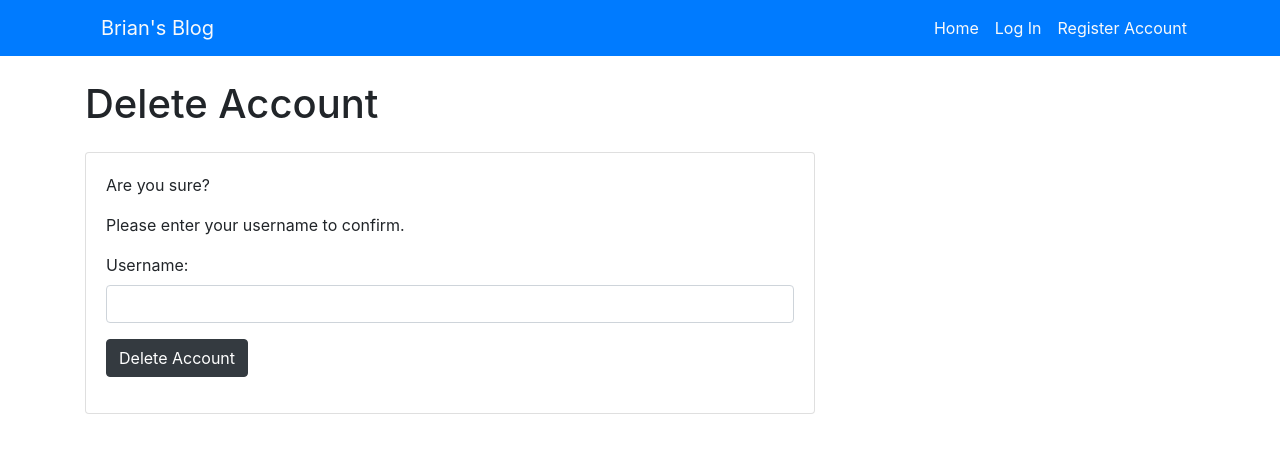
After one commit to brijathom/blog, a Django app: page /users/delete_account/ in a window 1280 px wide. The commit adds this page. Shown: the top 453 px of the page. Run offline with Django 3.2, Linux system fonts and the light colour scheme; some libraries are stand-ins or nearby versions.

Commit message:
Fix some bugs

```diff
--- a/blog/settings.py
+++ b/blog/settings.py
@@ -24,8 +24,9 @@ BASE_DIR = Path(__file__).resolve(strict=True).parent.parent
 # SECURITY WARNING: keep the secret key used in production secret!
 SECRET_KEY = os.environ.get('BLOG_KEY')
 
+
 # SECURITY WARNING: don't run with debug turned on in production!
-DEBUG = False
+DEBUG = True
 
 # The allowed hosts are set.
 ALLOWED_HOSTS = ['localhost', '127.0.0.1', 'blog-app-bt.herokuapp.com']
--- a/entries/templates/entries/base.html
+++ b/entries/templates/entries/base.html
@@ -26,7 +26,7 @@
         <!-- Navigation -->
         <nav class="navbar navbar-expand-lg navbar-dark bg-primary fixed-top">
             <div class="container">
-                <a class="navbar-brand" href="{% url 'blog_home' %}">Brian's Blog</a>
+                <a class="navbar-brand nav-link text-light" href="{% url 'blog_home' %}">Brian's Blog</a>
                 {% if user.is_authenticated %}
                 <div class="navbar-brand">User: {{ user.username }}</div>
                 {% endif %}
@@ -61,7 +61,7 @@
                         </li>
 
                         <li class="nav-item">
-                            <a class="nav-link text-light" href="{% url 'delete' %}">Delete Account</a>
+                            <a class="nav-link text-light" href="{% url 'delete_account' %}">Delete Account</a>
                         </li>
 
                         {% else %}
@@ -70,7 +70,7 @@
                         </li>
 
                         <li class="nav-item">
-                            <a class="nav-link text-light" href="{% url 'register' %}">Register Account</a>
+                            <a class="nav-link text-light" href="{% url 'register_account' %}">Register Account</a>
                         </li>
 
                         {% endif %}
--- a/entries/templates/entries/create_entry.html
+++ b/entries/templates/entries/create_entry.html
@@ -18,7 +18,7 @@
             <div class="form-group">
                 <form method="POST">
                     {% csrf_token %} {{form.media}} {{form.as_p}}
-                    <button type="submit" class="btn btn-secondary">Create Entry</button>
+                    <button type="submit" class="btn btn-dark">Create Entry</button>
                 </form>
             </div>
         </div>
--- a/entries/templates/entries/delete_entry.html
+++ b/entries/templates/entries/delete_entry.html
@@ -9,7 +9,7 @@
             {% csrf_token %}
             <br />
             <br />
-            <button type="submit" class="btn btn-secondary">Delete Entry</button>
+            <button type="submit" class="btn btn-dark">Delete Entry</button>
         </form>
     </div>
     {% else %}
--- a/entries/templates/entries/update_entry.html
+++ b/entries/templates/entries/update_entry.html
@@ -18,7 +18,7 @@
             <div class="form-group">
                 <form method="POST">
                     {% csrf_token %} {{form.media}} {{form.as_p}}
-                    <button type="submit" class="btn btn-secondary">Update Entry</button>
+                    <button type="submit" class="btn btn-dark">Update Entry</button>
                 </form>
             </div>
         </div>
--- a/users/forms.py
+++ b/users/forms.py
@@ -4,12 +4,9 @@ from django.contrib.auth.forms import UserCreationForm
 
 
 class RegistrationForm(UserCreationForm):
-    email = forms.EmailField(widget=forms.EmailInput(
-        attrs={"class": "form-control"}))
-
     class Meta:
         model = User
-        fields = ['username', 'email', 'password1', 'password2']
+        fields = ['username', 'password1', 'password2']
 
     def __init__(self, *args, **kwargs):
         super(RegistrationForm, self).__init__(*args, **kwargs)
--- /dev/null
+++ b/users/templates/users/delete_account.html
@@ -0,0 +1,22 @@
+{% extends "entries/base.html" %} {% block content %}
+
+<div class="col-md-8">
+    <h1 class="my-4">Delete Account</h1>
+    <div class="card mb-4">
+        <div class="card-body">
+            <div class="form-group">
+                <form method="POST">
+                    {% csrf_token %}
+                    <div class="form-group">
+                        <p>Are you sure?</p>
+                        <p>Please enter your username to confirm.</p>
+                        <label>Username:</label>
+                        <input value="{{ form.username.value|default_if_none:'' }}" type="text" class="form-control" name="username" />
+                    </div>
+                    <button type="submit" class="btn btn-dark">Delete Account</button>
+                </form>
+            </div>
+        </div>
+    </div>
+</div>
+{% endblock %}
--- a/users/templates/users/login.html
+++ b/users/templates/users/login.html
@@ -16,7 +16,7 @@
                     <input value="{{ form.password.value|default_if_none:'' }}" type="password" class="form-control" name="password" />
                 </div>
 
-                <button type="submit" class="btn btn-secondary">Log In</button>
+                <button type="submit" class="btn btn-dark">Log In</button>
             </form>
         </div>
     </div>
--- a/users/urls.py
+++ b/users/urls.py
@@ -3,7 +3,7 @@ from . import views
 from django.contrib.auth import views as auth_views
 
 urlpatterns = [
-    path('register/', views.register, name='register'),
-    path('delete/', views.delete, name='delete'),
+    path('register_account/', views.register, name='register_account'),
+    path('delete_account/', views.delete, name='delete_account'),
     path('login/', auth_views.LoginView.as_view(template_name='users/login.html'), name='login'),
 ]
--- a/users/views.py
+++ b/users/views.py
@@ -18,7 +18,7 @@ def register(request):
         form = RegistrationForm()
 
     context = {'form': form}
-    return render(request, 'users/register.html', context)
+    return render(request, 'users/register_account.html', context)
 
 
 def delete(request):
@@ -35,4 +35,4 @@ def delete(request):
 
     context = {'form': form}
 
-    return render(request, 'users/delete.html', context)
+    return render(request, 'users/delete_account.html', context)
```
Also changed, not shown: entries/templates/entries/index.html (+8 -2 lines), users/templates/users/delete.html (deleted, +0 -22 lines), users/templates/users/register.html (deleted, +0 -28 lines), users/templates/users/register_account.html (added, +28 -0 lines), db.sqlite3.
